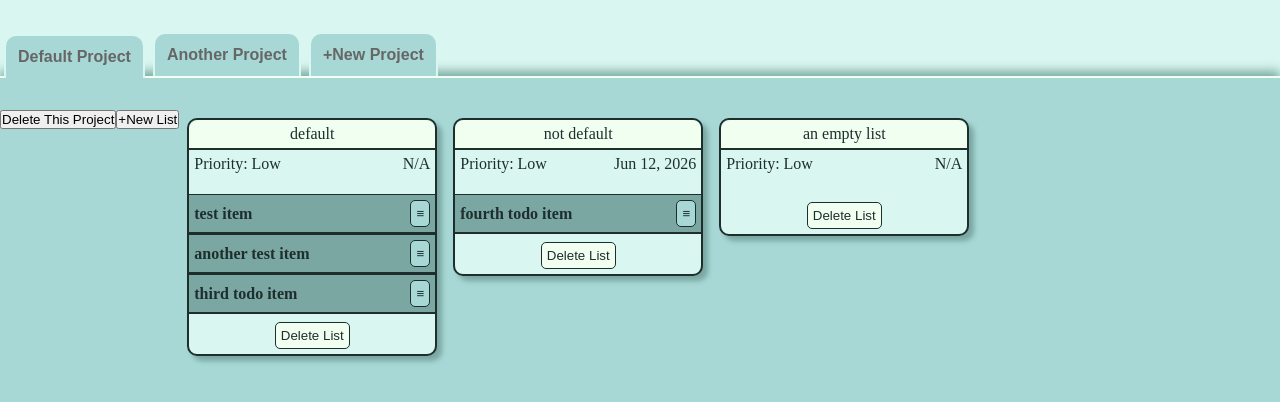
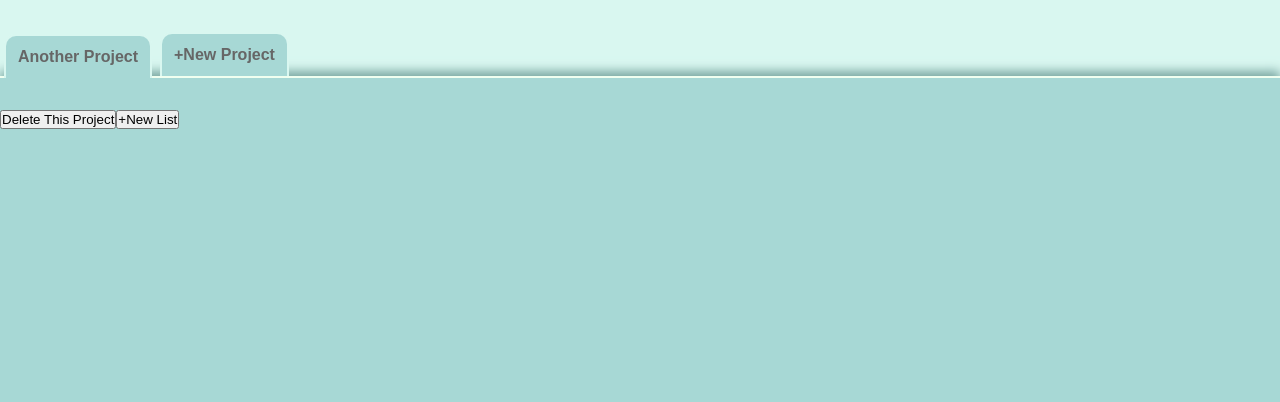
Before and after one commit to anotherNick/todo, a website built with webpack: page src/template.html in a window 1280 px wide. Both pictures are taken after a click on the button "Delete This Project". Built offline with nearby package versions, Linux system fonts and the light colour scheme.

Commit message:
Projects can now be deleted from GUI

```diff
--- a/src/index.js
+++ b/src/index.js
@@ -5,10 +5,18 @@ import { events, EventBus } from "./controller.js";
 import { format } from "date-fns";
 
 const ToDo = toDoSystem();
+const pubSub = new EventBus();
+const listView = new View({ pubSub, events });
+const date = format(new Date(), "PP");
+
+if(ToDo.loadState()) {
+
+    console.log('Loaded state successfully!');
+
+}else{
+
     const project = toDoProject('Default Project');
     const secondProject = toDoProject('Another Project');
-const pubSub = new EventBus();
-const date = format(new Date(), "PP");
 
     const newList = toDoList("default", 1);
     const secondList = toDoList("not default", 1, date);
@@ -29,18 +37,17 @@ ToDo.addItem(secondItem);
     ToDo.addItem(thirdItem);
     ToDo.addItem(fourthItem);
 
+    console.log('Generated default content');
+
+}
+
+
 ToDo.subscribe(pubSub, events.item_deleted, (e) => {
 
     ToDo.removeItem(e);
 
 });
 
-
-
 const toDoData = ToDo.exportAll();
 
-const listView = new View({ pubSub, events });
 listView.renderAll(toDoData);
-
-ToDo.saveState();
-ToDo.loadState();
--- a/src/model-behaviors.js
+++ b/src/model-behaviors.js
@@ -40,10 +40,12 @@ export const dataManager = (state) => ({
                 // Delete relationships for this item
                 delete state.relationships[item.id];
 
+                if(item.parentId) {
                     const index = state.relationships[item.parentId].indexOf(item.id);
                     if(index !== -1){
                         // Delete the relationship of this item with its parent
                         delete state.relationships[item.parentId][index];
+                    }
                 }
             }
 
@@ -126,23 +128,6 @@ export const canBeUpdated = (state) => ({
 
 export const persister = (state) => ({
 
-    loadData: () => {
-
-        return localStorage.getItem('toDoData');
-
-    },
-
-    saveData: (data) => {
-
-        try {
-            localStorage.setItem('toDoData', data);
-            return true;
-        } catch (e) {
-            return false;
-        }
-
-    },
-
     saveState: () => {
 
         const toDoState = {};
@@ -152,6 +137,7 @@ export const persister = (state) => ({
         });
             try {
                 localStorage.setItem('toDoState', JSON.stringify(toDoState));
+                return true;
             } catch (e) {
                 return false;
             }
@@ -159,32 +145,30 @@ export const persister = (state) => ({
 
     loadState: () => {
 
-        Object.entries(JSON.parse(localStorage.getItem('toDoState'))).forEach(property => {
+        const toDoState = localStorage.getItem('toDoState');
 
+        if(toDoState) {
+            Object.entries(JSON.parse(toDoState)).forEach(property => {
                 state[property[0]] = property[1];
-
             });
-
+            return true;
         }
 
-
+        return false;
+    },
 });
 
 export const eventSubscriber = (state) => ({
 
     subscribe: (bus, event, callback) => {
         const unsubscribe = bus.subscribe(event, callback);
-        state.unSubList.push(unsubscribe);
+        //state.unSubList.push(unsubscribe);
     },
 
     unsubscribeAll: () => {
-        state.unSubList.forEach(fn => {
-
-            fn();
-
-        });
 
         state.unSubList = [];
+
     },
 
 });
--- a/src/styles.css
+++ b/src/styles.css
@@ -52,16 +52,20 @@ nav button {
 
 }
 
+#container {
+
+    background-color: var(--primary-mid);
+    border-top: 2px solid var(--primary-light);
+    padding-top: 32px;
+    height: 100vh;
+    box-shadow: 0 -5px 10px var(--primary-mid-dark);
+
+}
 
 .list-container {
 
     display: flex;
     align-items: flex-start;
-    background-color: var(--primary-mid);
-    border-top: 2px solid var(--primary-light);
-    padding-top: 32px;
-    height: 100vh;
-    box-shadow: 0 -5px 10px var(--primary-mid-dark);
 
 }
 
--- a/src/views.js
+++ b/src/views.js
@@ -162,17 +162,50 @@ export default class View {
     projectView(project) {
 
         const projectContainer = document.querySelector('#container');
+
         const listContainer = document.createElement('div');
             listContainer.id = `project-${project.id}-container`;
             listContainer.classList.add('list-container', 'hidden');
             listContainer.dataset.projectId = project.id;
-        const deleteProjectBtn = document.createElement('button');
+
+            const deleteProjectBtn = document.createElement('button');
             deleteProjectBtn.id = "delete-project";
             deleteProjectBtn.textContent = "Delete This Project";
+            deleteProjectBtn.value = project.id;
+            deleteProjectBtn.classList.add('delete-button');
+            deleteProjectBtn.dataset.parentId = project.parentId;
+            deleteProjectBtn.dataset.type = project.type;
+            deleteProjectBtn.addEventListener('click', (e) => {
+                const id = e.target.value;
+                const parentId = e.target.dataset.parentId;
+                const type = e.target.dataset.type;
+                const parentDiv = e.target.closest('.list-container');
+
+                if(parentDiv) {
+                    parentDiv.remove();
+                }
+
+                const projectBtn = document.querySelector(`#project-${id}-button`);
+
+                if(projectBtn) {
+                    projectBtn.remove();
+                }
+
+                const nextProjectBtn = document.querySelector('.project-buttons');
+
+                if(nextProjectBtn) {
+                    this.updateActiveProject(nextProjectBtn.dataset.projectId);
+                }
+
+                this.eventBus.publish(this.eventList.item_deleted, { id, type, parentId });
+            });
+
         listContainer.append(deleteProjectBtn);
-        const newListBtn = document.createElement('button');
+
+            const newListBtn = document.createElement('button');
             newListBtn.id = "new-list";
             newListBtn.textContent = "+New List";
+
         listContainer.append(newListBtn);
 
         if(project.subItems !== undefined) {
```
Lines whose indentation alone changed are shown as unchanged.
